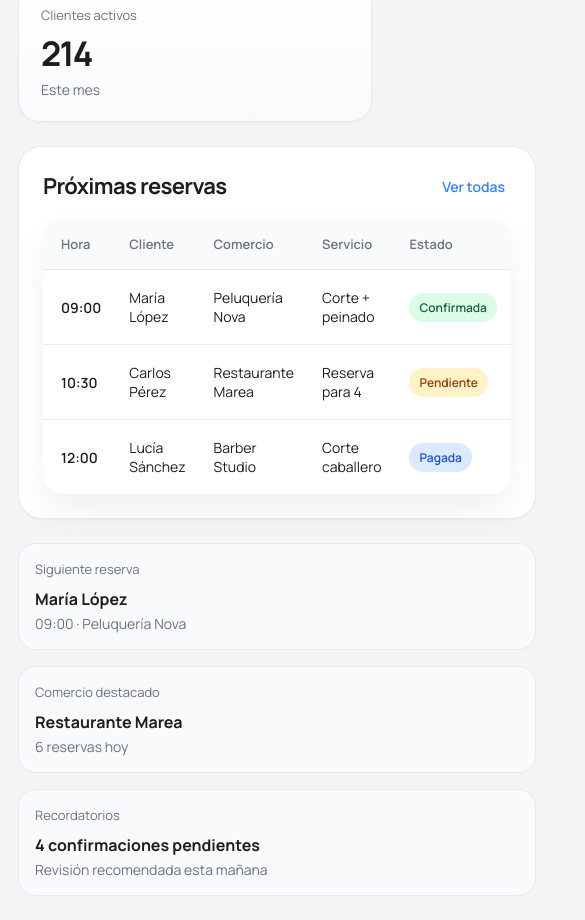
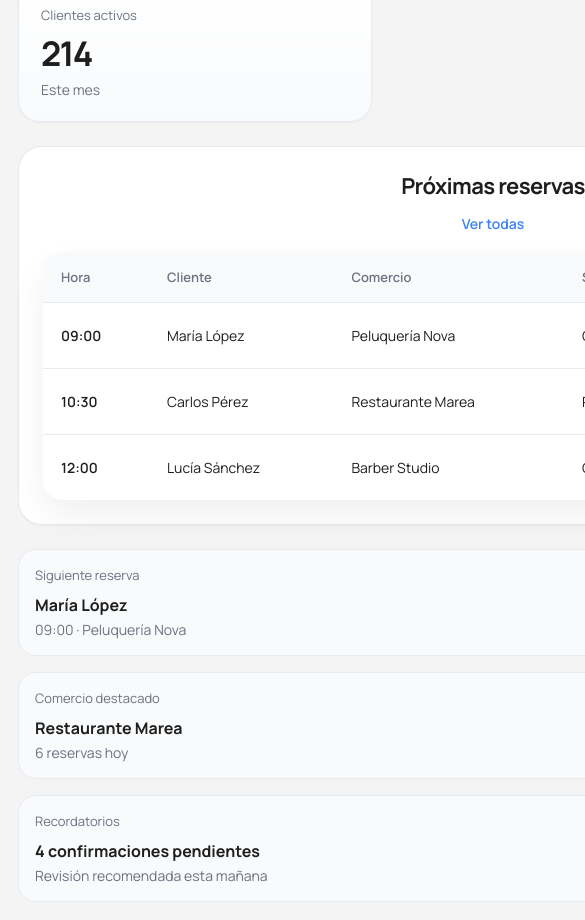
Before and after one commit to Samuelhas13/Equipo-503, a Next.js app in the folder proyecto/bookings-frontend-develop/: page /dashboard in a window 390 px wide. Shown: the part 1195-2115 px from the top of the page, 585 px wide, since content can reach past the window. Built offline with nearby package versions, Linux system fonts and the light colour scheme.

Commit message:
Mejoras responsive para la pagina de bookings

```diff
--- a/proyecto/bookings-frontend-develop/app/globals.css
+++ b/proyecto/bookings-frontend-develop/app/globals.css
@@ -312,6 +312,63 @@ body {
   border-color: rgba(59, 130, 246, 0.12);
   box-shadow: 0 20px 40px rgba(15, 23, 42, 0.06);
   /* MEJORA APLICADA: Estilo distintivo para formularios y tablas en la página de bookings */
+}
+/*Modificacion de las tablas, mejoras responsive para movil para la pagina de bookings*/
+.table-responsive {
+  width: 100%;
+  overflow-x: auto;
+  -webkit-overflow-scrolling: touch;
+}
+
+.data-table {
+  width: 100%;
+  min-width: 900px; /* fuerza scroll si no cabe */
+  border-collapse: collapse;
+}
+
+.data-table th,
+.data-table td {
+  padding: 12px 14px;
+  text-align: left;
+  white-space: nowrap;
+}
+
+.table-actions {
+  display: flex;
+  gap: 8px;
+  flex-wrap: wrap;
+}
+
+@media (max-width: 768px) {
+  .booking-table-card {
+    padding: 16px;
+  }
+
+  .panel-title-row {
+    flex-direction: column;
+    align-items: stretch;
+    gap: 12px;
+  }
+
+  .filter-row {
+    display: flex;
+    flex-wrap: wrap;
+    gap: 8px;
+  }
+
+  .data-table th,
+  .data-table td {
+    font-size: 14px;
+    padding: 10px 12px;
+  }
+
+  .table-actions {
+    flex-direction: column;
+  }
+
+  .table-actions .secondary-btn {
+    width: 100%;
+  }
 }
 /* El hero usa ancho flexible pero no tiene restricciones de contenido; el texto podría comprimirse demasiado en pantallas estrechas. */
 .page-hero {
```
Also changed, not shown: proyecto/bookings-frontend-develop/app/(admin)/bookings/BookingsClient.tsx (+13 -3 lines).
